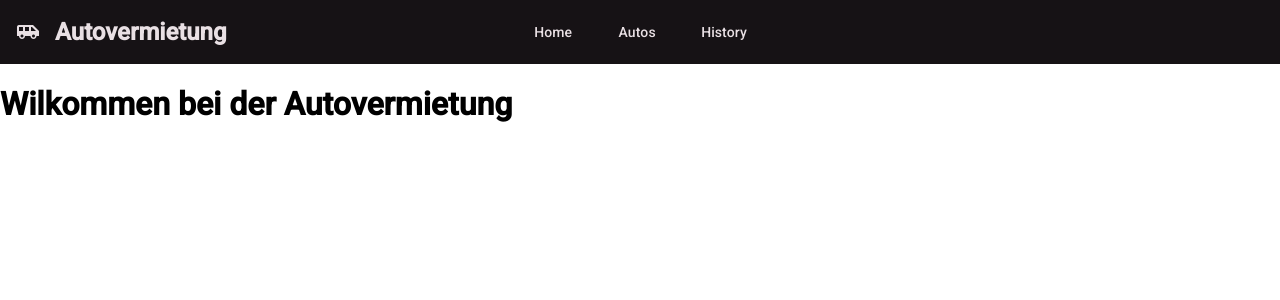
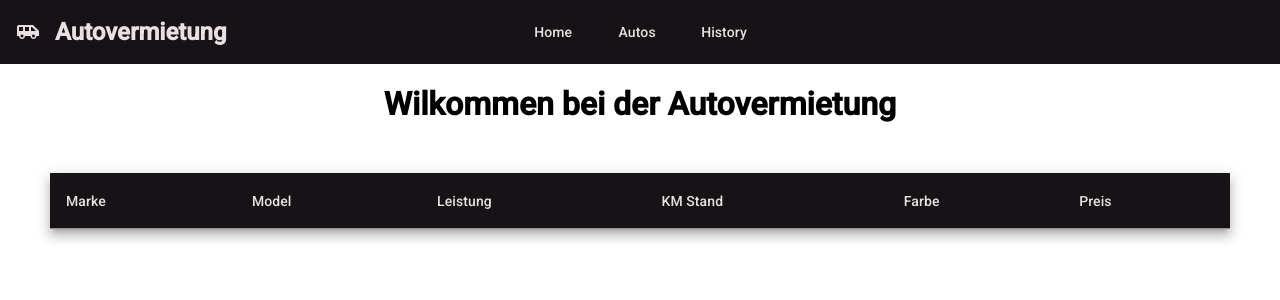
Before and after one commit to BBZ-BL-IT/m426-project-team-autovermietung, an Angular app: page / in a window 1280 px wide. Shown: the top 300 px of the page. Built offline with nearby package versions, Linux system fonts and the light colour scheme.

Commit message:
Added Startseite Grid

```diff
--- a/src/app/pages/home/home.component.css
+++ b/src/app/pages/home/home.component.css
@@ -0,0 +1,5 @@
+.title{
+    width: 1000px;
+    margin: 0 auto;
+    text-align: center;
+}
--- a/src/app/pages/home/home.component.html
+++ b/src/app/pages/home/home.component.html
@@ -1,3 +1,44 @@
-<div>
+
+<div class="title" >
     <h1>Wilkommen bei der Autovermietung</h1>
 </div>
+
+<div style="margin: 50px;">
+    <table mat-table  class="mat-elevation-z8">
+
+
+        <ng-container matColumnDef="brand">
+          <th mat-header-cell *matHeaderCellDef> Marke </th>
+          <td mat-cell *matCellDef="let element"> {{element.id}} </td>
+        </ng-container>
+
+        <ng-container matColumnDef="model">
+          <th mat-header-cell *matHeaderCellDef> Model </th>
+          <td mat-cell *matCellDef="let element"> {{element.marke}} </td>
+        </ng-container>
+
+        <ng-container matColumnDef="engine_power">
+          <th mat-header-cell *matHeaderCellDef> Leistung </th>
+          <td mat-cell *matCellDef="let element"> {{element.model}} </td>
+        </ng-container>
+
+        <ng-container matColumnDef="mileage">
+            <th mat-header-cell *matHeaderCellDef> KM Stand </th>
+            <td mat-cell *matCellDef="let element"> {{element.autoNr}} </td>
+          </ng-container>
+
+          <ng-container matColumnDef="color">
+            <th mat-header-cell *matHeaderCellDef> Farbe </th>
+            <td mat-cell *matCellDef="let element"> {{element.rahmenNr}} </td>
+          </ng-container>
+
+          <ng-container matColumnDef="rental_prize">
+            <th mat-header-cell *matHeaderCellDef> Preis </th>
+            <td mat-cell *matCellDef="let element"> {{element.rahmenNr}} </td>
+          </ng-container>
+
+
+        <tr mat-header-row *matHeaderRowDef="displayedColumns"></tr>
+        <tr mat-row *matRowDef="let row; columns: displayedColumns;"></tr>
+      </table>
+</div>
--- a/src/app/pages/home/home.component.ts
+++ b/src/app/pages/home/home.component.ts
@@ -7,4 +7,6 @@ import { Component } from '@angular/core';
 })
 export class HomeComponent {
 
+  displayedColumns: string[] = ['brand', 'model', 'engine_power', 'mileage', 'color', 'rental_prize'];
+  name : string = "";
 }
```
